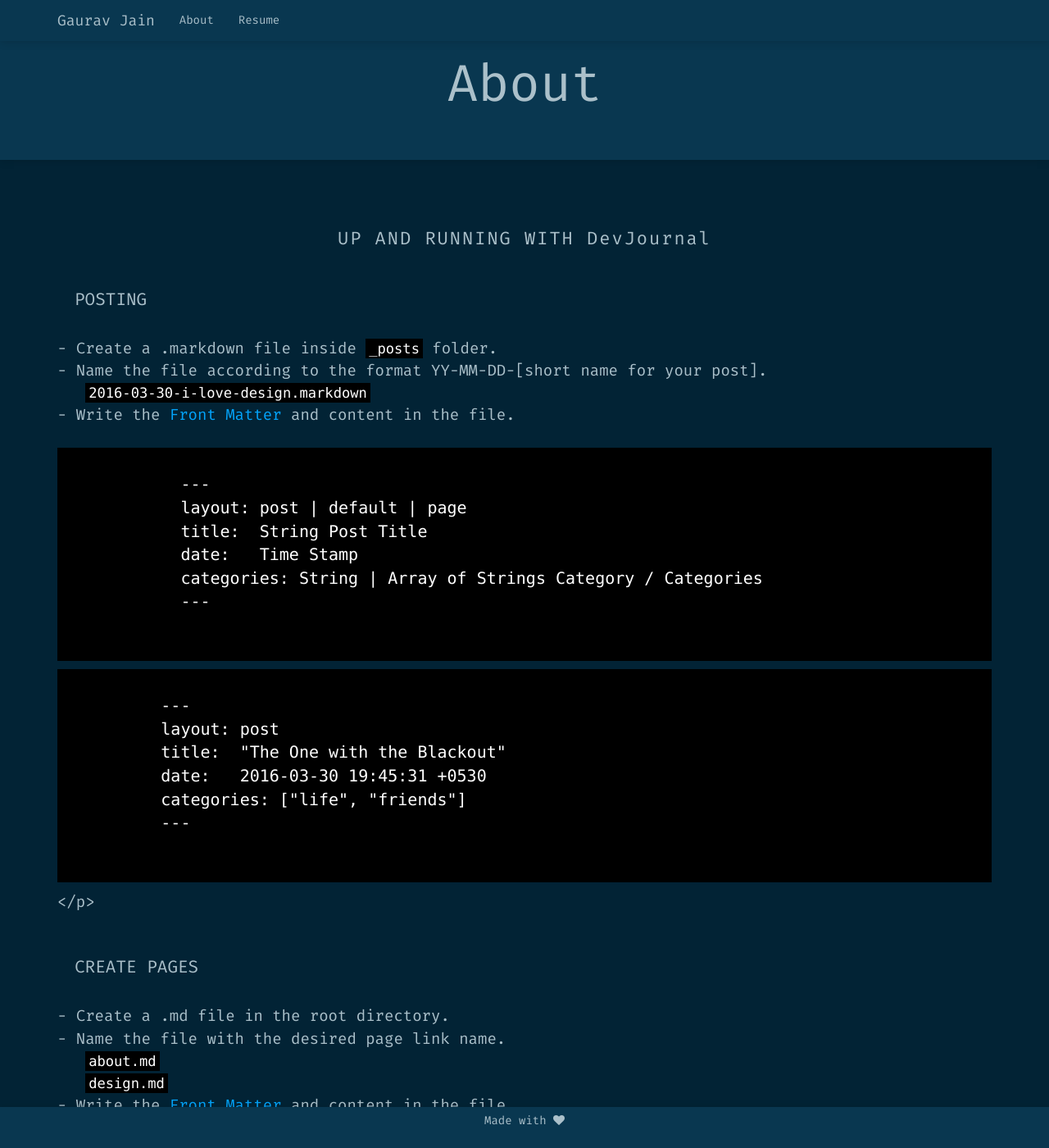
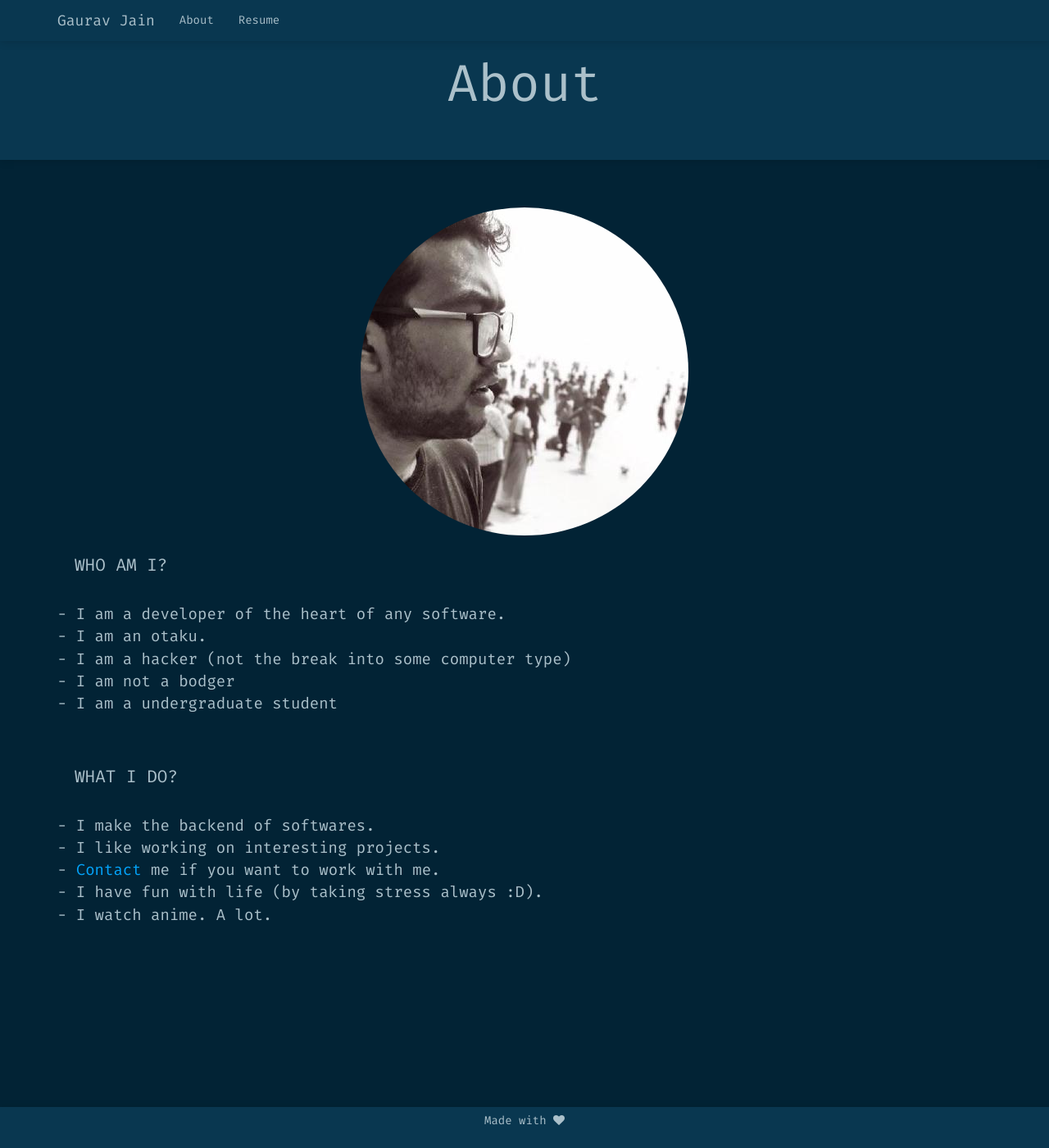
Before and after one commit to GauravJain98/gauravjain98.github.io, a Jekyll site: the page built from about.md, in a window 1280 px wide and 1400 px high. Shown: the whole window at 82% size. Built offline with Jekyll 4.4.1, drawn with Linux system fonts in a browser that asks for light colours; nearby versions of some CDN libraries; some web fonts are replaced; some of the changed text lies outside the part shown.

Commit message:
about added

```diff
--- a/about.md
+++ b/about.md
@@ -3,85 +3,55 @@
 title: About
 permalink: /about/
 ---
-<div class="man-title">
-  UP AND RUNNING WITH DevJournal
+
+<div style="text-align:center">
+	<img style="border-radius:50%" src="/assets/me.jpeg">
 </div>
 <div class="manual manual-title">
-  Posting
+	Who am I?
+</div>
+<p>
+	<div class="manual-content">
+			- I am a developer of the heart of any software.<br/>
+			- I am an otaku.<br/>
+			- I am a hacker (not the break into some computer type)<br/>
+			- I am not a bodger<br/>
+			- I am a undergraduate student<br/>
+	</div>
+</p>
+<br/>
+<div class="manual manual-title">
+	What I do?
+</div>
+<p>
+	<div class="manual-content">
+		- I make the backend of softwares.<br/>
+		- I like working on interesting projects.<br/>
+		- <a style="text-decoration:none;" href="/contact/">Contact</a> me if you want to work with me.<br/>
+		- I have fun with life (by taking stress always :D).<br/>
+		- I watch anime. A lot.
   </div>
-<p>  <div class="manual-content">
-
-      - Create a .markdown file inside <code class="highlighter-rouge">_posts</code> folder.<br />
-      - Name the file according to the format YY-MM-DD-[short name for your post].<br />
-      &nbsp;&nbsp;&nbsp;<code>2016-03-30-i-love-design.markdown</code><br />
-      - Write the <a href="jekyll">Front Matter</a> and content in the file.<br><br>
-      <div class="example">
-
-        <div class="highlight">
-        <pre>
-          ---
-          layout: post | default | page
-          title:  String<span class="hint"> Post Title</span>
-          date:   Time Stamp
-          categories: String | Array of Strings<span class="hint"> Category / Categories </span>
-          ---
-        </pre>
-        </div>
-
-      </div>
-      <div class="example">
-        <div class="highlight">
-        <pre>
-        ---
-        layout: post
-        title:  "The One with the Blackout"
-        date:   2016-03-30 19:45:31 +0530
-        categories: ["life", "friends"]
-        ---
-      </pre>
-    </div>
-      </div>
+</p>
 
 
+<!-- <div class="highlight">
+<pre>
+	---
+	layout: page
+	title: String <span class="hint">Title of the webpage</span>
+	permalink: / String / <span class="hint">Permalink for the webpage</span>
+	tagline: String <span class="hint">Optional DevJournal Feature : Tagline for the page</span>
+	---
+</pre><br />
+</div><br>
+<div class="highlight">
 
-</p>
-</div>
-<p><br /></p>
-
-  <div class="manual manual-title">
-  Create Pages
-  </div>
-<p>  <div class="manual-content">
-
-      - Create a .md file in the root directory.<br />
-      - Name the file with the desired page link name.<br />
-        &nbsp;&nbsp;&nbsp;<code>about.md</code><br />
-          &nbsp;&nbsp;&nbsp;<code>design.md</code><br />
-      - Write the <a href="jekyll">Front Matter</a> and content in the file.<br><br>
-      <div class="highlight">
-
-
-        <pre>
-          ---
-          layout: page
-          title: String <span class="hint">Title of the webpage</span>
-          permalink: / String / <span class="hint">Permalink for the webpage</span>
-          tagline: String <span class="hint">Optional DevJournal Feature : Tagline for the page</span>
-          ---
-      </pre><br />
-    </div><br>
-      <div class="highlight">
-
-        <pre>
-        ---
-        layout: page
-        title:  "Science"
-        permalink:   /science/
-        tagline : "Humanity is overrated."
-        ---
-      </pre>
-      </div>
-
-
-  </div>
-</p>
+<pre>
+---
+layout: page
+title:  "Science"
+permalink:   /science/
+tagline : "Humanity is overrated."
+---
+</pre>
+</div> -->
```
Also changed, not shown: _posts/2016-05-12-welcome-to-jekyll11.markdown (+37 -17 lines), _posts/2018-11-07-easier-blogging-websites.md (+2 -2 lines), assets/github-student-developer-1.png (added), assets/github-student-developer-2.png (added), assets/github-student-developer-3.png (added), assets/github-student-developer-4.png (added), assets/github-student-developer-starter.png (added), assets/me.jpeg (added), 12 other files.
